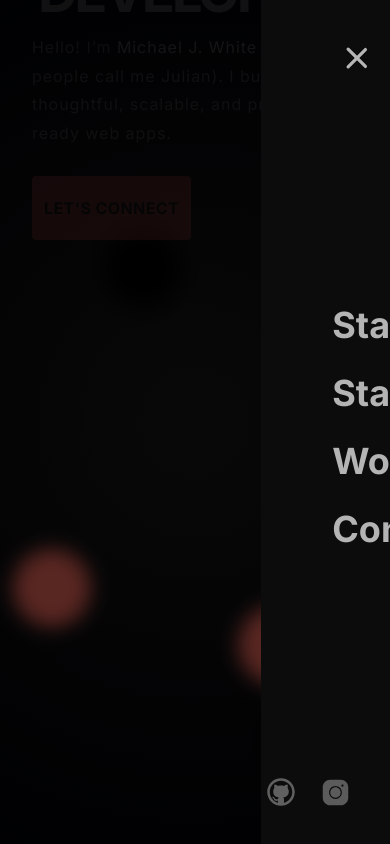
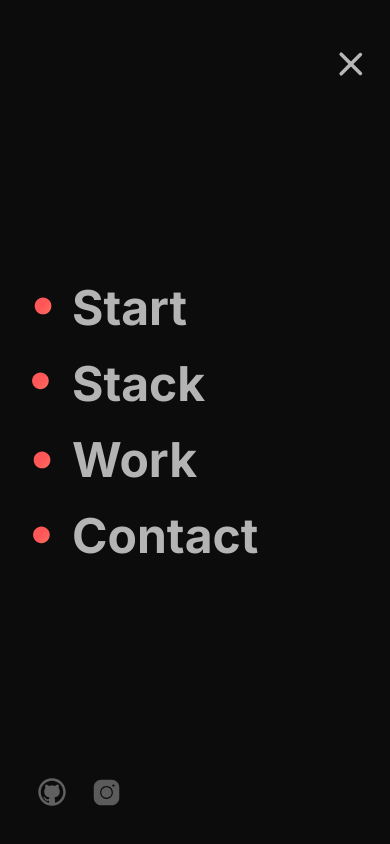
Before and after one commit to mj-codices/my-portfolio, a Next.js app: page / in a window 390 px wide. Both pictures are taken after a click on the label "Open menu". Shown: the top 844 px of the page. Built offline with nearby package versions, Linux system fonts and the light colour scheme; no server answers.

Commit message:
Fixed Navbar menu on mobile and tablets Added NavScrim to NavShell Edited hero layout

```diff
--- a/src/app/components/hero/Hero.tsx
+++ b/src/app/components/hero/Hero.tsx
@@ -96,7 +96,7 @@ const heroOutputRange = isStacked
   return (
     // Mobile-first: tiles stack above the text in normal flow.
     // At `desk:` both blocks are pulled out of flow into the two-column layout.
-    <section className="relative w-full min-h-screen desk:h-screen flex flex-col desk:flex-row items-center justify-center desk:justify-start pt-25 pb-12 desk:p-0 overflow-hidden">
+    <section className="md:-translate-x-5 lg:-translate-x-0 relative w-full min-h-screen desk:h-screen flex flex-col desk:flex-row items-center justify-center desk:justify-start pt-25 pb-12 desk:p-0 overflow-hidden">
       {/* Tile cluster: a fixed-size box on tablets so the text below has a real
           footprint to stack against. The inner wrapper centers the cluster's
           visual mass (~400×430px, offset from its layout box by the absolute
--- a/src/app/components/ui/nav/NavDrawer.tsx
+++ b/src/app/components/ui/nav/NavDrawer.tsx
@@ -42,6 +42,16 @@ const itemVariants = {
     },
   },
 };
+
+/**
+ * Below `desk` the drawer is a full-screen overlay, and its content sits in the
+ * same column as the Hero text (see Hero.tsx) so the menu links read as part of the
+ * page layout. Keep these in sync if the Hero column changes.
+ * `deskReset` hands positioning back to the original desktop side panel.
+ */
+const heroColumn =
+  "w-full px-8 sm:px-10 sm:pl-15 sm:max-w-lg sm:mx-auto md:-translate-x-5 lg:translate-x-0";
+const deskReset = "desk:w-auto desk:p-0 desk:mx-0 desk:max-w-none";
 
 type DrawerProps = {
   /** Flag driving visibility parameters of the drawer module container */
@@ -158,9 +168,11 @@ export function NavDrawer({ open, onClose }: DrawerProps) {
         onClick={onClose}
       />
 
-      {/* Main Panel Sliding Flyout Layer */}
+      {/* Main Panel Sliding Flyout Layer
+        Full-screen overlay on phones and tablets; a 33% side panel on desktop.
+      */}
       <motion.aside
-        className="fixed top-0 right-0 h-full nav-width expand-nav-lg expand-nav-md expand-nav-sm bg-transparent z-60 overflow-hidden"
+        className="fixed top-0 right-0 h-full w-full desk:w-[33%] bg-transparent z-60 overflow-hidden"
         initial={{ x: "100%" }}
         animate={{ x: open ? "0%" : "100%" }}
         transition={{
@@ -171,10 +183,11 @@ export function NavDrawer({ open, onClose }: DrawerProps) {
         {/* Giant Decorative Circle Mask:
           Scales dynamically relative to structural menu opening sequences
           to present an elegant curving aesthetic container envelope framework look.
+          Below `desk` it's centered and sized to ≥2× the viewport height so the
+          open (1.15×) curve fully covers tall tablet screens.
         */}
         <motion.div
-          className="absolute bg-[#0d0c0c] top-[-33rem] left-2 rounded-full"
-          style={{ width: 2000, height: 2000 }}
+          className="absolute bg-[#0d0c0c] size-[max(2000px,200vh)] top-1/2 -translate-y-1/2 desk:size-[2000px] desk:top-[-33rem] desk:translate-y-0 left-2 rounded-full"
           initial={{ scale: 1 }}
           animate={{ scale: open ? 1.15 : 1 }}
           transition={{
@@ -186,17 +199,19 @@ export function NavDrawer({ open, onClose }: DrawerProps) {
 
         {/* Dynamic Mapping Stream Menu Container */}
         <motion.nav
-          className="relative z-10 p-6 text-white translate-x-[-1rem] top-1/3 left-1/3 nudge-menu-md "
+          className="relative z-10 flex h-full items-center text-white desk:block desk:h-auto desk:p-6 desk:translate-x-[-1rem] desk:top-1/3 desk:left-1/3"
           initial="hidden"
           animate={open ? "visible" : "hidden"}
           variants={listVariants}
         >
-          <ul className="space-y-7">
+          <ul
+            className={`${heroColumn} ${deskReset} space-y-7 [@media(max-height:500px)]:space-y-4`}
+          >
             {["Start", "Stack", "Work", "Contact"].map((label, i) => (
               <motion.li
                 key={label}
                 variants={itemVariants}
-                className="flex text-[#b4b4b4] text-4xl shrink-text cursor-pointer font-bold ease-in-out gap-5"
+                className="flex items-center text-[#b4b4b4] text-5xl sm:text-6xl [@media(max-height:500px)]:text-3xl desk:text-4xl cursor-pointer font-bold ease-in-out gap-5"
                 whileHover={{ x: -9, color: "#fff" }}
                 transition={{ type: "tween", duration: 0.2 }}
                 onHoverStart={() => setHoveredIndex(i)}
@@ -211,8 +226,11 @@ export function NavDrawer({ open, onClose }: DrawerProps) {
           </ul>
         </motion.nav>
 
-        {/* Global External Link Platforms Anchor Footer Panel */}
-        <div className="absolute bottom-8 right-10 flex gap-5 items-center">
+        {/* Global External Link Platforms Anchor Footer Panel
+          Phones: left edge aligned with the links (matches heroColumn's px-8).
+          Tablets + desktop: anchored to the bottom-right corner.
+        */}
+        <div className="absolute bottom-8 left-8 sm:left-auto sm:right-10 flex gap-5 items-center">
           <motion.div
             whileHover={{ scale: 1.25, opacity: 1 }}
             whileTap={{ scale: 0.98 }}
--- a/src/app/components/ui/nav/NavIcon.css
+++ b/src/app/components/ui/nav/NavIcon.css
@@ -88,8 +88,3 @@
 .menu--1.cross input:checked + svg .line--2 {
   --length: 0; /* middle line disappears */
 }
-
-/* Optional width utility for nav (if used elsewhere) */
-.nav-width {
-  width: 33%;
-}
--- a/src/app/components/ui/nav/NavIcon.tsx
+++ b/src/app/components/ui/nav/NavIcon.tsx
@@ -18,11 +18,9 @@ export default function Menu({ open, onToggle }: MenuProps) {
         menu menu--1 cross
        cursor-pointer
         pointer-events-auto
-        max-[500px]:right-[-1.3rem]
-        right-0
+        right-[-1.3rem]
         sm:right-4
         -translate-y-3
-
       "
         aria-label="Open menu"
       >
@@ -30,7 +28,7 @@ export default function Menu({ open, onToggle }: MenuProps) {
         <input type="checkbox" checked={open} onChange={onToggle} />
         {/* SVG Hamburger icon with gradient styling */}
         <svg
-          className="cursor-pointer pointer-events-none opacity-70 max-[500px]:w-27 max-[500px]:h-27 max-[1132px]:w-25 max-[1132px]:h-25 w-28 h-28"
+          className="cursor-pointer pointer-events-none opacity-70 w-30 h-30 desk:w-28 desk:h-28"
           viewBox="0 0 100 100"
 
           xmlns="http://www.w3.org/2000/svg"
--- /dev/null
+++ b/src/app/components/ui/nav/NavScrim.tsx
@@ -0,0 +1,41 @@
+"use client";
+
+import { useEffect, useState } from "react";
+import { motion, useScroll, useMotionValueEvent } from "framer-motion";
+
+// Scroll distance (px) before the scrim fades in — avoids flicker on tiny nudges.
+const SCROLL_THRESHOLD = 16;
+
+/**
+ * NavScrim
+ * Below `desk` the floating menu icon has no gutter to sit in, so page content
+ * can scroll underneath it. Once the page is scrolled, this fades in a short
+ * gradient behind the icon that dissolves content as it passes under.
+ *
+ * Color matches the edge of `.animated-bg` (#010207), not the theme tokens —
+ * a lighter tone would read as a visible bar against the near-black top edge.
+ * Sits above page content (z-30) but below the drawer backdrop (z-40).
+ */
+export default function NavScrim() {
+  const { scrollY } = useScroll();
+  const [scrolled, setScrolled] = useState(false);
+
+  // Sync on mount in case the page loads already scrolled (e.g. refresh mid-page)
+  useEffect(() => {
+    setScrolled(scrollY.get() > SCROLL_THRESHOLD);
+  }, [scrollY]);
+
+  useMotionValueEvent(scrollY, "change", (y) => {
+    setScrolled(y > SCROLL_THRESHOLD);
+  });
+
+  return (
+    <motion.div
+      aria-hidden
+      className="fixed inset-x-0 top-0 h-28 z-30 pointer-events-none desk:hidden bg-linear-to-b from-[#010207]/90 from-30% via-[#010207]/60 via-60% to-transparent"
+      initial={false}
+      animate={{ opacity: scrolled ? 1 : 0 }}
+      transition={{ duration: 0.3, ease: "easeOut" }}
+    />
+  );
+}
--- a/src/app/components/ui/nav/NavShell.tsx
+++ b/src/app/components/ui/nav/NavShell.tsx
@@ -3,6 +3,7 @@
 import { useState } from "react";
 import Menu from "./NavIcon"; // Hamburger/menu icon component
 import { NavDrawer } from "./NavDrawer"; // Slide-out navigation drawer
+import NavScrim from "./NavScrim"; // Scroll-aware fade behind the menu icon (below desk)
 
 export default function NavShell({ children }: { children: React.ReactNode }) {
   // State to track whether the navigation drawer is open
@@ -10,6 +11,9 @@ export default function NavShell({ children }: { children: React.ReactNode }) {
 
   return (
     <>
+      {/* Gradient backing for the menu icon once the page scrolls (mobile/tablet) */}
+      <NavScrim />
+
       {/* Hamburger/Menu icon with toggle callback */}
       <Menu open={menuOpen} onToggle={() => setMenuOpen((v) => !v)} />
 
```
